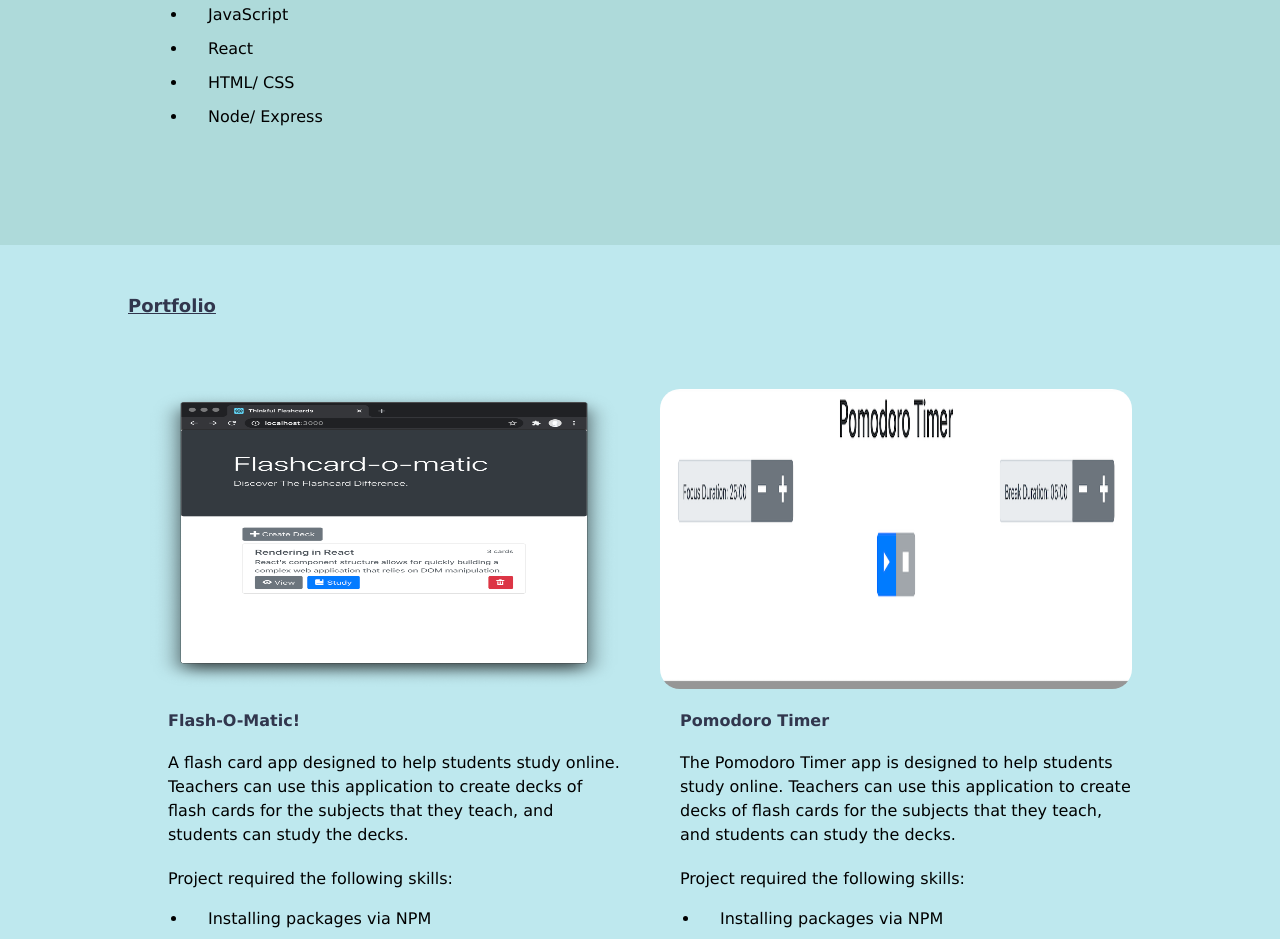
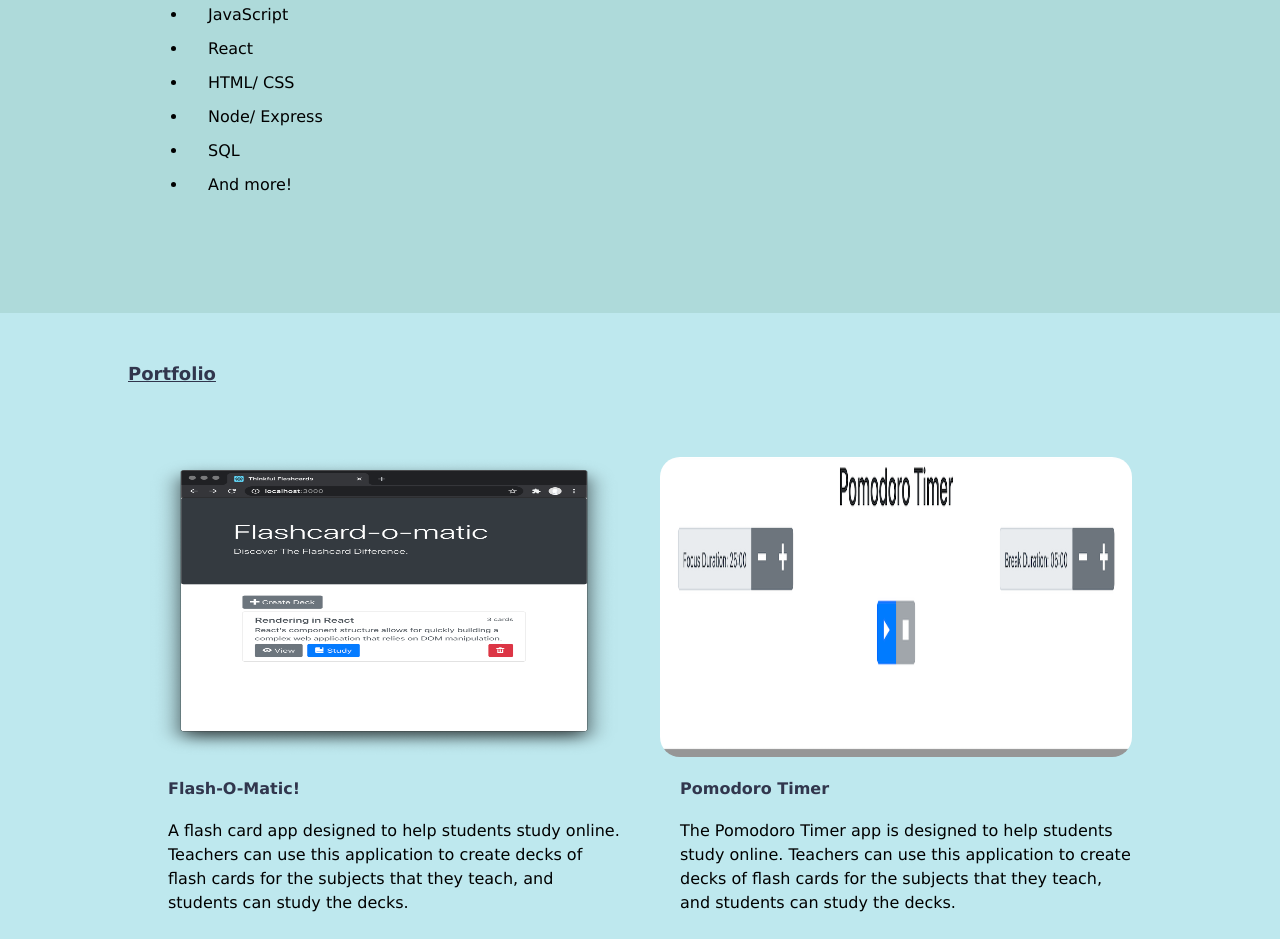
Before and after one commit to CodeManColin/Webpage-MobileFirst-Frontend-Foundations, a plain HTML site: page index.html in a window 1280 px wide. Shown: the part 1465-2404 px from the top of the page. Drawn offline with Linux system fonts and the light colour scheme.

Commit message:
minor updates

```diff
--- a/index.html
+++ b/index.html
@@ -71,6 +71,8 @@
             <li>React</li>
             <li>HTML/ CSS</li>
             <li>Node/ Express</li>
+            <li>SQL</li>
+            <li>And more!</li>
           </ul>
 
         </div>
```
